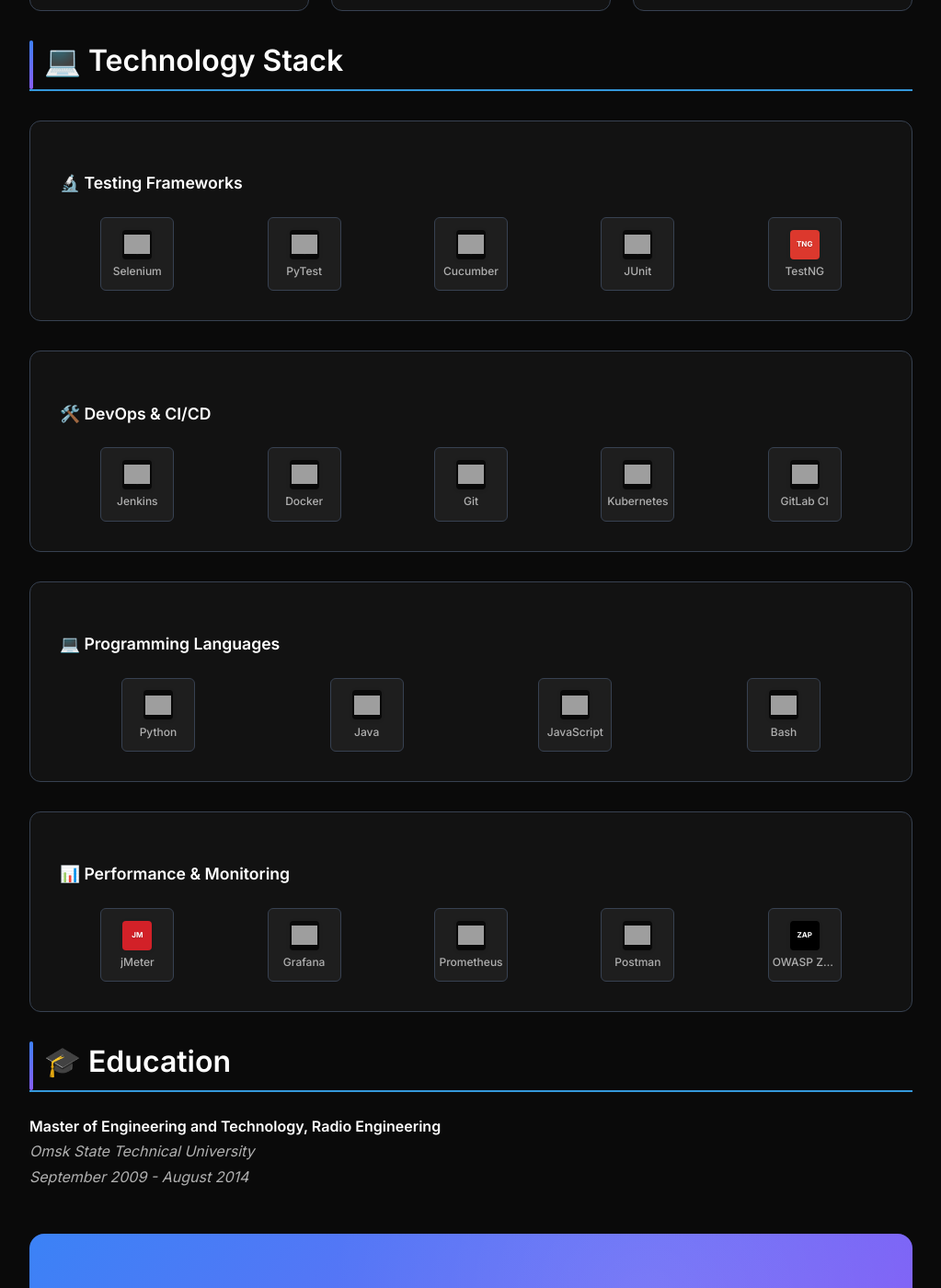
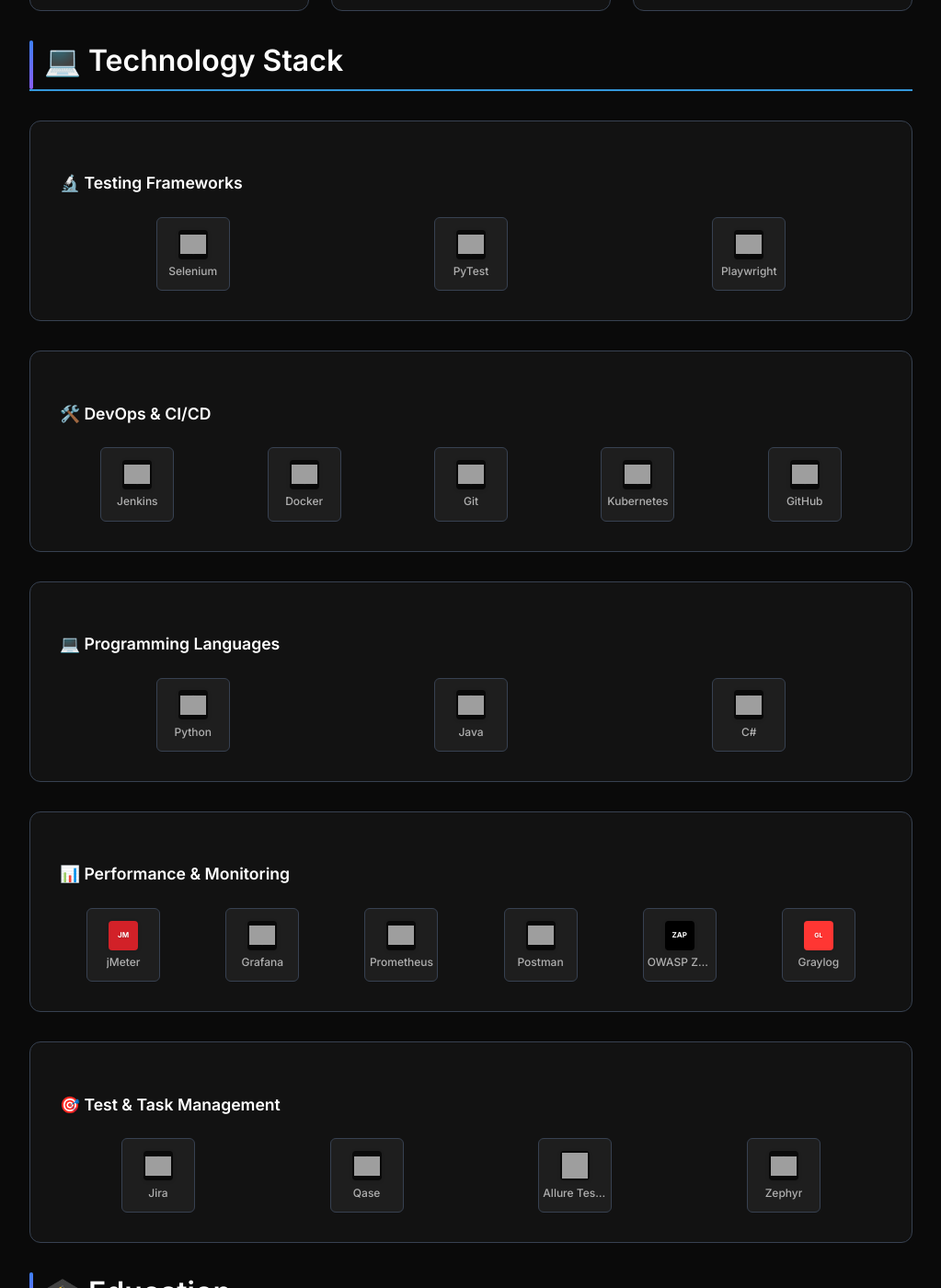
Before and after one commit to l0kifs/l0kifs.github.io, a Jekyll site: the page built from index.md, in a window 1280 px wide and 1400 px high, scrolled down 3243 px. Shown: the whole window at 92% size, without its empty margins (128-1151 px from the left). Built offline with Jekyll 4.4.1, drawn with Linux system fonts in a browser that asks for light colours; grey boxes are pictures that could not be loaded.

Commit message:
Update tech icons and add new technologies to personal website

```diff
--- a/assets/js/tech-icons.js
+++ b/assets/js/tech-icons.js
@@ -33,13 +33,9 @@ document.addEventListener('DOMContentLoaded', function() {
           fallbackContent = 'Py';
           fallbackColor = '#0A9EDC';
           break;
-        case 'testng':
-          fallbackContent = 'TNG';
-          fallbackColor = '#DC382D';
-          break;
-        case 'cucumber':
-          fallbackContent = 'Cu';
-          fallbackColor = '#23D96C';
+        case 'playwright':
+          fallbackContent = 'PW';
+          fallbackColor = '#2EAD33';
           break;
         case 'jenkins':
           fallbackContent = 'Je';
@@ -53,6 +49,10 @@ document.addEventListener('DOMContentLoaded', function() {
           fallbackContent = 'Git';
           fallbackColor = '#F05032';
           break;
+        case 'github':
+          fallbackContent = 'GH';
+          fallbackColor = '#181717';
+          break;
         case 'kubernetes':
           fallbackContent = 'K8s';
           fallbackColor = '#326CE5';
@@ -65,13 +65,9 @@ document.addEventListener('DOMContentLoaded', function() {
           fallbackContent = 'Jv';
           fallbackColor = '#ED8B00';
           break;
-        case 'javascript':
-          fallbackContent = 'JS';
-          fallbackColor = '#F7DF1E';
-          break;
-        case 'bash':
-          fallbackContent = 'Sh';
-          fallbackColor = '#4EAA25';
+        case 'csharp':
+          fallbackContent = 'C#';
+          fallbackColor = '#239120';
           break;
         case 'grafana':
           fallbackContent = 'Gr';
@@ -85,13 +81,25 @@ document.addEventListener('DOMContentLoaded', function() {
           fallbackContent = 'PM';
           fallbackColor = '#FF6C37';
           break;
-        case 'gitlab':
+        case 'graylog':
           fallbackContent = 'GL';
-          fallbackColor = '#FC6D26';
+          fallbackColor = '#FF3633';
           break;
-        case 'junit':
-          fallbackContent = 'JU';
-          fallbackColor = '#25A162';
+        case 'jira':
+          fallbackContent = 'JR';
+          fallbackColor = '#0052CC';
+          break;
+        case 'qase':
+          fallbackContent = 'Q';
+          fallbackColor = '#4F46E5';
+          break;
+        case 'allure':
+          fallbackContent = 'AT';
+          fallbackColor = '#FF6B35';
+          break;
+        case 'zephyr':
+          fallbackContent = 'Z';
+          fallbackColor = '#0052CC';
           break;
         default:
           fallbackContent = techName.substring(0, 2).toUpperCase();
--- a/index.md
+++ b/index.md
@@ -149,23 +149,11 @@ My passion lies in transforming manual testing processes into efficient automate
         </div>
         <span>PyTest</span>
       </div>
-      <div class="tech-item" data-tech="cucumber">
+      <div class="tech-item" data-tech="playwright">
         <div class="tech-icon">
-          <img src="https://cdn.jsdelivr.net/gh/devicons/devicon@latest/icons/cucumber/cucumber-plain.svg" alt="Cucumber">
+          <img src="https://cdn.jsdelivr.net/gh/devicons/devicon@latest/icons/playwright/playwright-original.svg" alt="Playwright">
         </div>
-        <span>Cucumber</span>
-      </div>
-      <div class="tech-item" data-tech="junit">
-        <div class="tech-icon">
-          <img src="https://cdn.jsdelivr.net/gh/devicons/devicon@latest/icons/junit/junit-original.svg" alt="JUnit">
-        </div>
-        <span>JUnit</span>
-      </div>
-      <div class="tech-item" data-tech="testng">
-        <div class="tech-icon" style="background: #DC382D;">
-          <span style="color: white; font-size: 8px; font-weight: bold;">TNG</span>
-        </div>
-        <span>TestNG</span>
+        <span>Playwright</span>
       </div>
     </div>
   </div>
@@ -197,11 +185,11 @@ My passion lies in transforming manual testing processes into efficient automate
         </div>
         <span>Kubernetes</span>
       </div>
-      <div class="tech-item" data-tech="gitlab">
+      <div class="tech-item" data-tech="github">
         <div class="tech-icon">
-          <img src="https://cdn.jsdelivr.net/gh/devicons/devicon@latest/icons/gitlab/gitlab-original.svg" alt="GitLab">
+          <img src="https://cdn.jsdelivr.net/gh/devicons/devicon@latest/icons/github/github-original.svg" alt="GitHub">
         </div>
-        <span>GitLab CI</span>
+        <span>GitHub</span>
       </div>
     </div>
   </div>
@@ -221,17 +209,11 @@ My passion lies in transforming manual testing processes into efficient automate
         </div>
         <span>Java</span>
       </div>
-      <div class="tech-item" data-tech="javascript">
+      <div class="tech-item" data-tech="csharp">
         <div class="tech-icon">
-          <img src="https://cdn.jsdelivr.net/gh/devicons/devicon@latest/icons/javascript/javascript-original.svg" alt="JavaScript">
+          <img src="https://cdn.jsdelivr.net/gh/devicons/devicon@latest/icons/csharp/csharp-original.svg" alt="C#">
         </div>
-        <span>JavaScript</span>
-      </div>
-      <div class="tech-item" data-tech="bash">
-        <div class="tech-icon">
-          <img src="https://cdn.jsdelivr.net/gh/devicons/devicon@latest/icons/bash/bash-original.svg" alt="Bash">
-        </div>
-        <span>Bash</span>
+        <span>C#</span>
       </div>
     </div>
   </div>
@@ -269,6 +251,42 @@ My passion lies in transforming manual testing processes into efficient automate
         </div>
         <span>OWASP ZAP</span>
       </div>
+      <div class="tech-item" data-tech="graylog">
+        <div class="tech-icon" style="background: #FF3633;">
+          <span style="color: white; font-size: 7px; font-weight: bold;">GL</span>
+        </div>
+        <span>Graylog</span>
+      </div>
+    </div>
+  </div>
+
+  <div class="tech-category">
+    <h4>🎯 Test & Task Management</h4>
+    <div class="tech-icons">
+      <div class="tech-item" data-tech="jira">
+        <div class="tech-icon">
+          <img src="https://cdn.jsdelivr.net/gh/devicons/devicon@latest/icons/jira/jira-original.svg" alt="Jira">
+        </div>
+        <span>Jira</span>
+      </div>
+      <div class="tech-item" data-tech="qase">
+        <div class="tech-icon">
+          <img src="https://assets-global.website-files.com/62a25d4b818e6e7c0ad8b13f/62a25d4b818e6ec25bd8b14d_Logo.svg" alt="Qase">
+        </div>
+        <span>Qase</span>
+      </div>
+      <div class="tech-item" data-tech="allure">
+        <div class="tech-icon">
+          <img src="https://avatars.githubusercontent.com/u/5879127?s=200&v=4" alt="Allure Testops">
+        </div>
+        <span>Allure Testops</span>
+      </div>
+      <div class="tech-item" data-tech="zephyr">
+        <div class="tech-icon">
+          <img src="https://www.smartbear.com/globalassets/smartbear/products/zephyr/zephyr-scale-square-logo.png" alt="Zephyr">
+        </div>
+        <span>Zephyr</span>
+      </div>
     </div>
   </div>
 </div>
```
